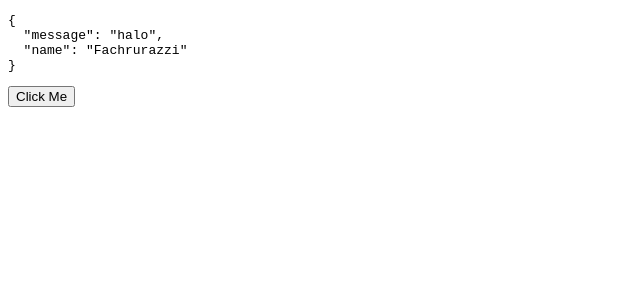
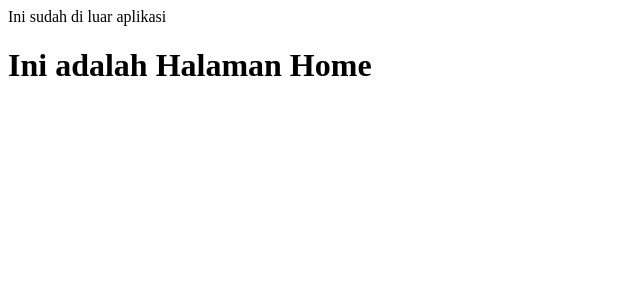
Before and after one commit to Fachrurazzi/vue-3-basic, a Vue app: page / in a window 1280 px wide. Shown: the top 300 px of the page, without its empty margins (0-640 px from the left). Built offline with nearby package versions, Linux system fonts and the light colour scheme.

Commit message:
Teleport

```diff
--- a/index.html
+++ b/index.html
@@ -8,6 +8,9 @@
   </head>
   <body>
     <div id="app"></div>
+
+    <span>Ini sudah di luar aplikasi</span>
+    <div id="target-teleport"></div>
     <script type="module" src="/src/main.js"></script>
   </body>
 </html>
--- a/src/App.vue
+++ b/src/App.vue
@@ -1,17 +1,12 @@
 <template>
-  <pre>{{ $data }}</pre>
-  <button @click="onPress">Click Me</button>
+<teleport to="#target-teleport">
+<home />
+</teleport>
 </template>
 
 <script>
-import basicMixins from './mixins/basic'
-import mergeMixins from './mixins/merge'
+import Home from './components/Home.vue'
 export default {
-  mixins: [ basicMixins, mergeMixins ],
-  data(){
-    return {
-      name: 'Fachrurazzi'
-    }
-  }
+  components: { Home }
 }
 </script>
--- /dev/null
+++ b/src/components/Home.vue
@@ -0,0 +1,3 @@
+<template>
+    <h1>Ini adalah Halaman Home</h1>
+</template>
--- a/src/mixins/basic.js
+++ /dev/null
@@ -1,12 +0,0 @@
-const basic = {
-    mounted() {
-        console.log('ini basic mixins')
-    },
-    methods: {
-        onPress() {
-            console.log('ini dari onpress mixins')
-        }
-    }
-}
-
-export default basic;
--- a/src/mixins/merge.js
+++ /dev/null
@@ -1,9 +0,0 @@
-const merge = {
-    data() {
-        return {
-            message: 'halo'
-        }
-    }
-}
-
-export default merge;
```
